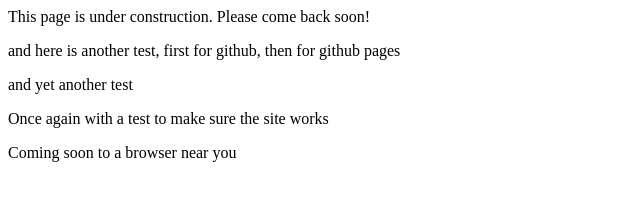
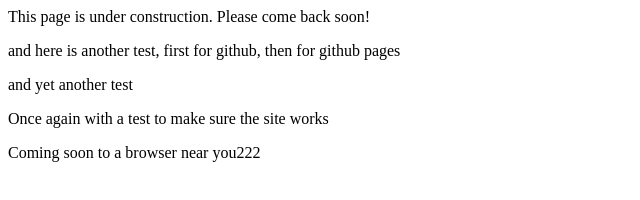
Before and after one commit to tkotha/tkotha.github.io, a plain HTML site: page index.html in a window 1280 px wide. Shown: the full height of the page, 0-640 px from the left. Drawn offline with Linux system fonts and the light colour scheme.

Commit message:
new update

```diff
--- a/index.html
+++ b/index.html
@@ -8,6 +8,6 @@
 <p>and here is another test, first for github, then for github pages</p>
 <p>and yet another test</p>
 <p>Once again with a test to make sure the site works</p>
-<p>Coming soon to a browser near you</p>
+<p>Coming soon to a browser near you222</p>
 </body>
 </html>
```
